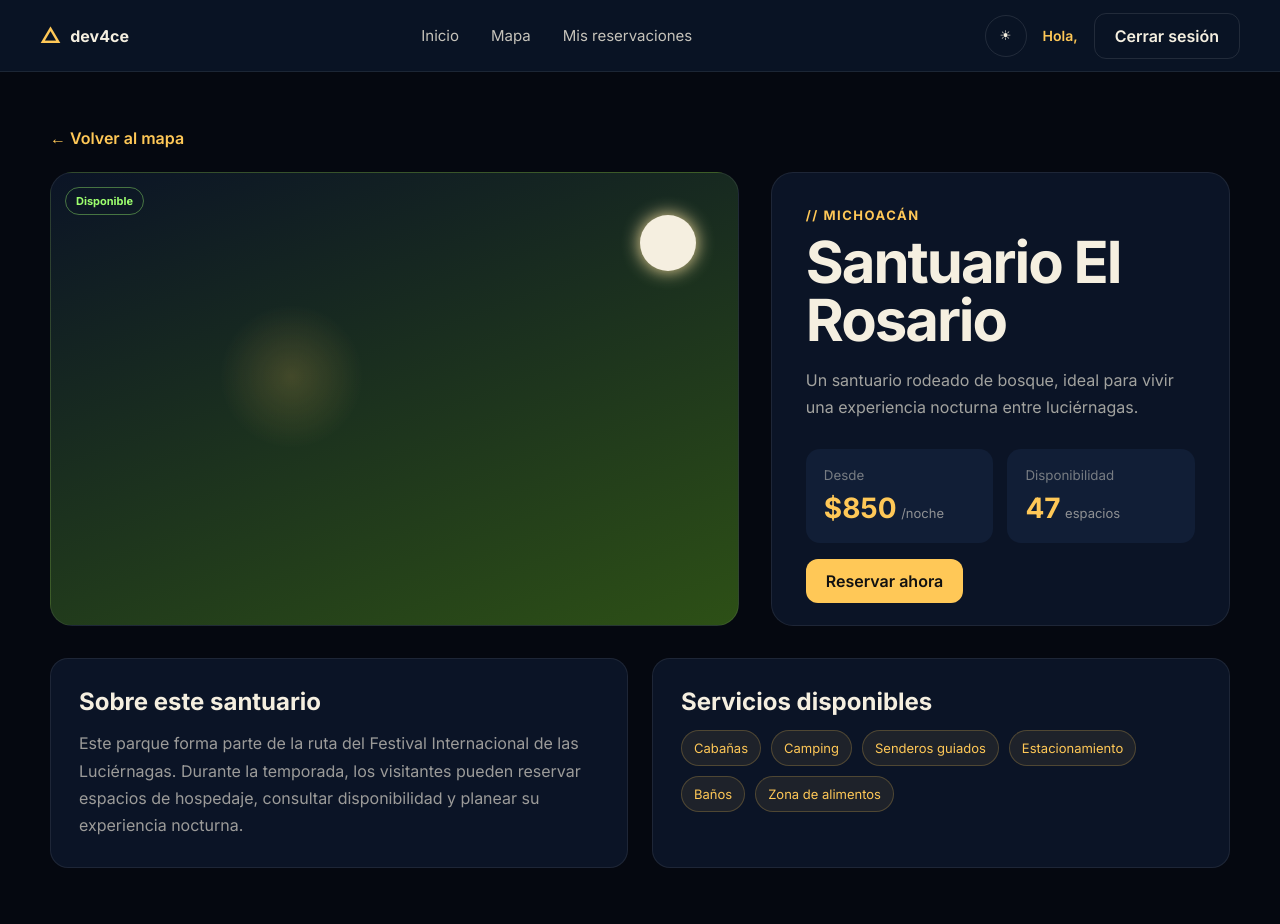
After one commit to Xpartiel/Dev4ce, a Django app: page /cliente/parques/1/ in a window 1280 px wide. The commit adds this page. Run offline with Django 5.2, Linux system fonts and the light colour scheme; the visitor is signed in with stand-in values (Sample User, id 1).

Commit message:
Se agrega parques y detalle de parques

```diff
--- a/apps/core/static/core/css/styles.css
+++ b/apps/core/static/core/css/styles.css
@@ -1008,3 +1008,142 @@ body {
         min-height: 520px;
     }
 }
+
+/* ===== PARK DETAIL ===== */
+
+.park-detail-section {
+    min-height: calc(100vh - 72px);
+    background-color: var(--color-bg);
+    padding: 56px 24px;
+}
+
+.park-detail-container {
+    max-width: 1180px;
+    margin: 0 auto;
+}
+
+.back-link {
+    display: inline-block;
+    margin-bottom: 24px;
+    color: var(--color-gold);
+    text-decoration: none;
+    font-weight: 600;
+}
+
+.park-detail-hero {
+    display: grid;
+    grid-template-columns: 1.2fr 0.8fr;
+    gap: 32px;
+    margin-bottom: 32px;
+}
+
+.park-detail-image {
+    position: relative;
+    min-height: 420px;
+    border-radius: 22px;
+    overflow: hidden;
+    background:
+        radial-gradient(circle at 35% 45%, rgba(255,200,87,0.18), transparent 14%),
+        linear-gradient(160deg, #0B1426, #2D5016);
+    border: 1px solid rgba(255,255,255,0.08);
+}
+
+.large-moon {
+    width: 56px;
+    height: 56px;
+    top: 42px;
+    right: 42px;
+}
+
+.park-detail-info {
+    padding: 34px;
+    border-radius: 22px;
+    background-color: var(--color-surface);
+    border: 1px solid rgba(255,255,255,0.08);
+}
+
+.park-detail-info h1 {
+    font-size: clamp(36px, 5vw, 58px);
+    line-height: 1;
+    letter-spacing: -2px;
+    margin-bottom: 18px;
+}
+
+.park-detail-description {
+    color: rgba(245,239,224,0.65);
+    line-height: 1.7;
+    margin-bottom: 28px;
+}
+
+.park-detail-meta {
+    display: grid;
+    grid-template-columns: repeat(2, 1fr);
+    gap: 14px;
+    margin-bottom: 28px;
+}
+
+.park-detail-meta div {
+    padding: 18px;
+    border-radius: 14px;
+    background-color: var(--color-surface-2);
+}
+
+.park-detail-meta small {
+    display: block;
+    color: rgba(245,239,224,0.45);
+    margin-bottom: 8px;
+}
+
+.park-detail-meta strong {
+    color: var(--color-gold);
+    font-size: 28px;
+}
+
+.park-detail-meta span {
+    color: rgba(245,239,224,0.55);
+    font-size: 13px;
+}
+
+.park-detail-grid {
+    display: grid;
+    grid-template-columns: 1fr 1fr;
+    gap: 24px;
+}
+
+.park-detail-card {
+    padding: 28px;
+    border-radius: 18px;
+    background-color: var(--color-surface);
+    border: 1px solid rgba(255,255,255,0.08);
+}
+
+.park-detail-card h2 {
+    margin-bottom: 14px;
+}
+
+.park-detail-card p {
+    color: rgba(245,239,224,0.62);
+    line-height: 1.7;
+}
+
+.service-list {
+    display: flex;
+    flex-wrap: wrap;
+    gap: 10px;
+}
+
+.service-list span {
+    padding: 9px 12px;
+    border-radius: 999px;
+    color: var(--color-gold);
+    background-color: rgba(255,200,87,0.08);
+    border: 1px solid rgba(255,200,87,0.22);
+    font-size: 13px;
+}
+
+@media (max-width: 900px) {
+    .park-detail-hero,
+    .park-detail-grid {
+        grid-template-columns: 1fr;
+    }
+}
--- /dev/null
+++ b/apps/reservaciones/templates/reservaciones/detalle_parque.html
@@ -0,0 +1,83 @@
+{% extends "core/base.html" %}
+
+{% block title %}{{ parque.nombre }}{% endblock %}
+
+{% block content %}
+
+<section class="park-detail-section">
+
+    <div class="park-detail-container">
+
+        <a href="{% url 'mapa_cliente' %}" class="back-link">
+            ← Volver al mapa
+        </a>
+
+        <div class="park-detail-hero">
+
+            <div class="park-detail-image">
+                <span class="park-status available">Disponible</span>
+                <span class="moon large-moon"></span>
+            </div>
+
+            <div class="park-detail-info">
+
+                <p class="section-label">// {{ parque.estado }}</p>
+
+                <h1>{{ parque.nombre }}</h1>
+
+                <p class="park-detail-description">
+                    {{ parque.descripcion }}
+                </p>
+
+                <div class="park-detail-meta">
+
+                    <div>
+                        <small>Desde</small>
+                        <strong>${{ parque.precio }}</strong>
+                        <span>/noche</span>
+                    </div>
+
+                    <div>
+                        <small>Disponibilidad</small>
+                        <strong>{{ parque.disponibles }}</strong>
+                        <span>espacios</span>
+                    </div>
+
+                </div>
+
+                <a href="#" class="btn btn-primary">
+                    Reservar ahora
+                </a>
+
+            </div>
+
+        </div>
+
+        <div class="park-detail-grid">
+
+            <article class="park-detail-card">
+                <h2>Sobre este santuario</h2>
+                <p>
+                    Este parque forma parte de la ruta del Festival Internacional de las Luciérnagas.
+                    Durante la temporada, los visitantes pueden reservar espacios de hospedaje,
+                    consultar disponibilidad y planear su experiencia nocturna.
+                </p>
+            </article>
+
+            <article class="park-detail-card">
+                <h2>Servicios disponibles</h2>
+
+                <div class="service-list">
+                    {% for servicio in parque.servicios %}
+                        <span>{{ servicio }}</span>
+                    {% endfor %}
+                </div>
+            </article>
+
+        </div>
+
+    </div>
+
+</section>
+
+{% endblock %}
--- a/apps/reservaciones/urls.py
+++ b/apps/reservaciones/urls.py
@@ -5,4 +5,5 @@ from . import views
 urlpatterns = [
     path("dashboard/", views.dashboard_cliente, name="dashboard_cliente"),
     path("mapa/",views.mapa_cliente, name="mapa_cliente"),
+    path("parques/<int:parque_id>/", views.detalle_parque, name="detalle_parque"),
 ]
--- a/apps/reservaciones/views.py
+++ b/apps/reservaciones/views.py
@@ -9,3 +9,27 @@ def dashboard_cliente(request):
 @login_required
 def mapa_cliente(request):
     return render(request, "reservaciones/mapa_cliente.html")
+
+@login_required
+def detalle_parque(request, parque_id):
+
+    parque = {
+        "id": parque_id,
+        "nombre": "Santuario El Rosario",
+        "estado": "Michoacán",
+        "descripcion": "Un santuario rodeado de bosque, ideal para vivir una experiencia nocturna entre luciérnagas.",
+        "precio": 850,
+        "disponibles": 47,
+        "servicios": [
+            "Cabañas",
+            "Camping",
+            "Senderos guiados",
+            "Estacionamiento",
+            "Baños",
+            "Zona de alimentos",
+        ],
+    }
+
+    return render(request, "reservaciones/detalle_parque.html", {
+        "parque": parque
+    })
```
Also changed, not shown: apps/reservaciones/templates/reservaciones/mapa_cliente.html (+14 -13 lines).
